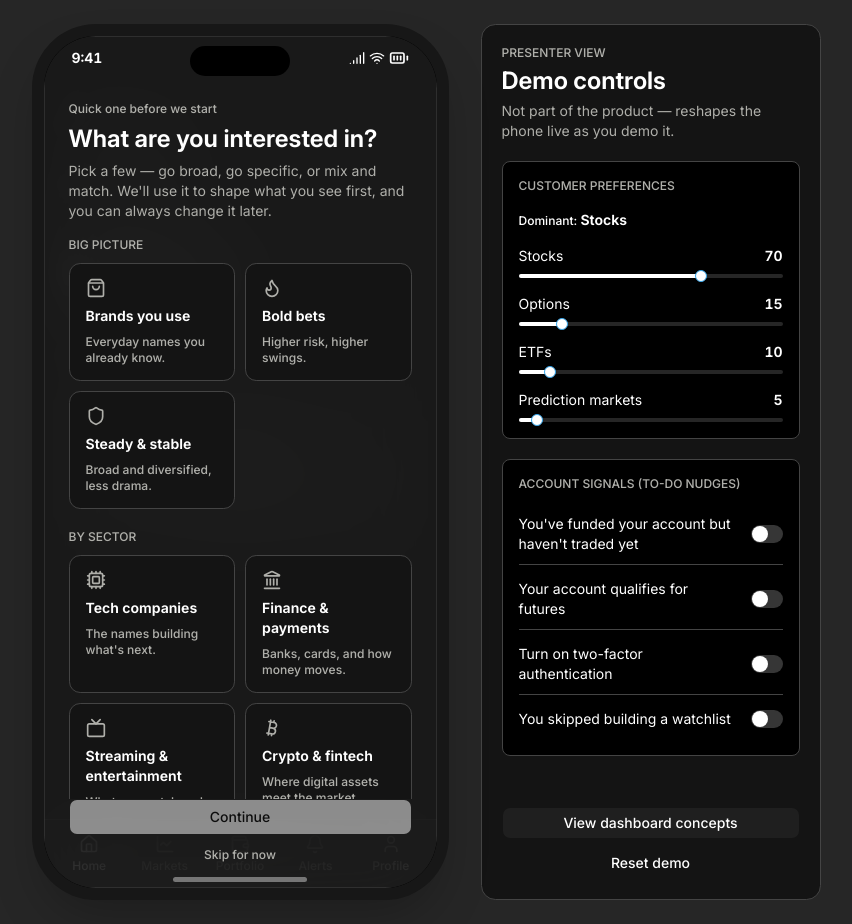
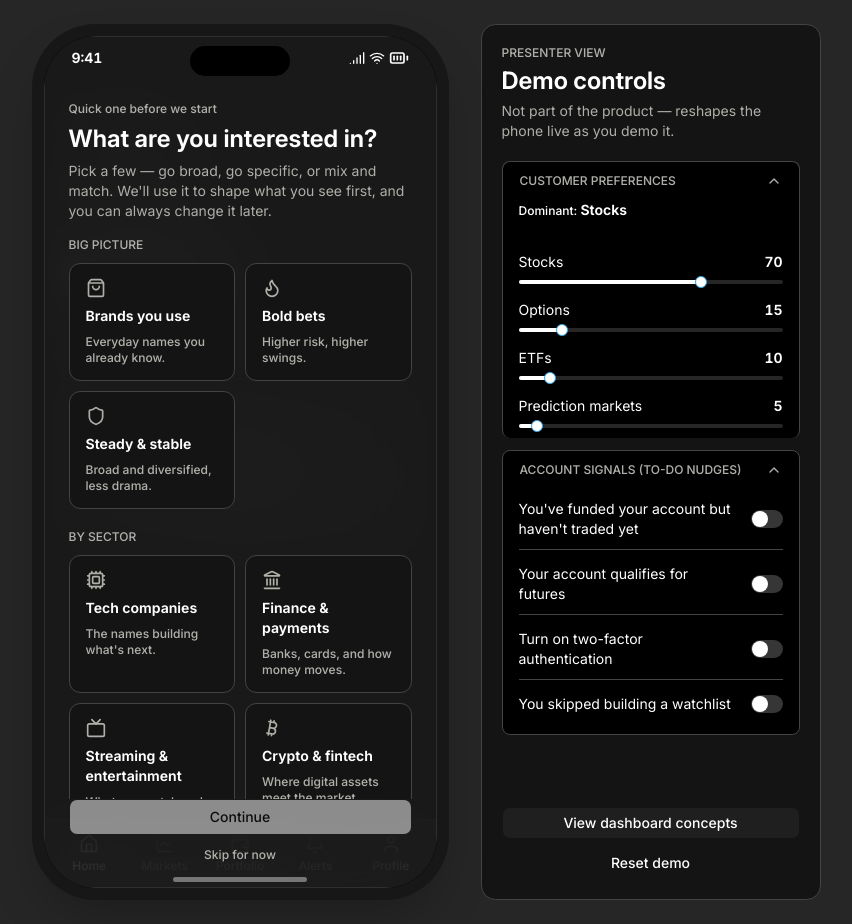
Before and after one commit to karojohnson/hackathon-mobile, a Next.js app: page / in a window 1280 px wide. Shown: the whole page, without its empty margins (214-1066 px from the left). Built offline with nearby package versions, Linux system fonts and the light colour scheme.

Commit message:
Make presenter-view sidebar sections collapsible
Customer preferences and account-signal nudges are now accordion
sections (independently collapsible, both open by default) so a
presenter can hide the controls while walking through the first part
of the demo.

```diff
--- a/components/demo/control-sidebar.tsx
+++ b/components/demo/control-sidebar.tsx
@@ -3,6 +3,7 @@
 import Link from "next/link"
 import { usePathname } from "next/navigation"
 
+import { Accordion, AccordionContent, AccordionItem, AccordionTrigger } from "@/components/ui/accordion"
 import { Button, buttonVariants } from "@/components/ui/button"
 import { Slider } from "@/components/ui/slider"
 import { Switch } from "@/components/ui/switch"
@@ -57,14 +58,18 @@ export function ControlSidebar() {
         </p>
       </div>
 
-      <section className="flex flex-col gap-4 rounded-lg border border-border bg-background p-4">
-        <div className="flex items-center justify-between">
-          <span className="type-label uppercase tracking-wide text-muted-foreground">
+      <Accordion multiple defaultValue={["preferences", "todos"]} className="flex flex-col gap-3">
+        <AccordionItem
+          value="preferences"
+          className="rounded-lg border border-border bg-background px-4 not-last:border-b-0"
+        >
+          <AccordionTrigger className="type-label uppercase tracking-wide text-muted-foreground hover:no-underline">
             Customer preferences
-          </span>
-        </div>
+          </AccordionTrigger>
+          <AccordionContent className="flex flex-col gap-4">
             <p className="type-label text-foreground">
-          Dominant: <span className="type-body-strong">{weightLabels[dominantPreference]}</span>
+              Dominant:{" "}
+              <span className="type-body-strong">{weightLabels[dominantPreference]}</span>
             </p>
 
             {(Object.keys(weightLabels) as (keyof PreferenceWeights)[]).map((key) => (
@@ -77,19 +82,26 @@ export function ControlSidebar() {
                 </div>
                 <Slider
                   value={[preferenceWeights[key]]}
-              onValueChange={(value) => setWeight(key, Array.isArray(value) ? value[0] : value)}
+                  onValueChange={(value) =>
+                    setWeight(key, Array.isArray(value) ? value[0] : value)
+                  }
                   min={0}
                   max={100}
                   step={5}
                 />
               </div>
             ))}
-      </section>
+          </AccordionContent>
+        </AccordionItem>
 
-      <section className="flex flex-col gap-1 rounded-lg border border-border bg-background p-4">
-        <span className="type-label mb-2 uppercase tracking-wide text-muted-foreground">
+        <AccordionItem
+          value="todos"
+          className="rounded-lg border border-border bg-background px-4 not-last:border-b-0"
+        >
+          <AccordionTrigger className="type-label uppercase tracking-wide text-muted-foreground hover:no-underline">
             Account signals (to-do nudges)
-        </span>
+          </AccordionTrigger>
+          <AccordionContent className="flex flex-col gap-1">
             {todoDefs.map((def) => (
               <div
                 key={def.key}
@@ -102,7 +114,9 @@ export function ControlSidebar() {
                 />
               </div>
             ))}
-      </section>
+          </AccordionContent>
+        </AccordionItem>
+      </Accordion>
 
       <div className="mt-auto flex flex-col gap-2">
         <Link
```
Lines whose indentation alone changed are shown as unchanged.
